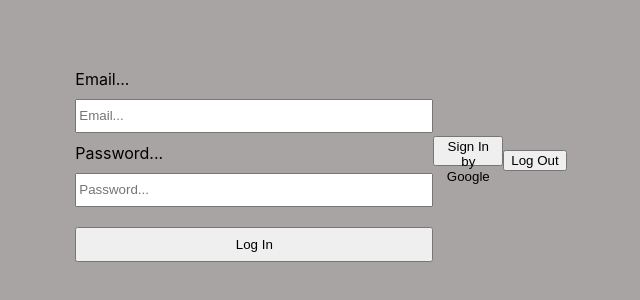
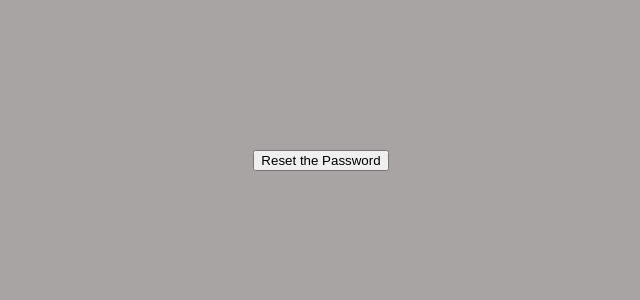
Before and after one commit to MikeZeg/Scratch-App, a React (Create React App) app: page /createAccount in a window 1280 px wide. Shown: the part 248-548 px from the top of the page, without its empty margins (327-967 px from the left). Built offline with nearby package versions, Linux system fonts and the light colour scheme.

Commit message:
change log in options, split component

```diff
--- a/src/App.js
+++ b/src/App.js
@@ -2,7 +2,7 @@ import React from 'react';
 import { useEffect, useState } from "react"
 import './styles/App.css';
 import LandingPage from "./components/landingPage.js";
-import { LogIn } from './components/login.js';
+import { LogIn } from './components/login/login.js';
 
 const App = () => {
   return (
--- a/src/components/login.js
+++ /dev/null
@@ -1,169 +0,0 @@
-import React, { useState } from "react";
-import ReactDom from "react-dom";
-// import { Auth } from "../config/auth.js"
-import { auth, googleProvider } from "../config/firebase.js";
-import { createUserWithEmailAndPassword, signInWithPopup, signOut } from 'firebase/auth'
-import "../styles/loginStyle.css";
-
-
-export const SignIn = () => {
-
-    const [email, setEmail] = useState("");
-    const [password, setPassword] = useState("");
-
-// check user
-    // console.log(auth?.currentUser?.email)
-
-    const signIn = async () => {
-
-    }
-
-    return (
-        <div className="signin">
-            <label>Email...</label>
-            <input
-                placeholder="Email..."
-                onChange={(e)=> setEmail(e.target.value)}
-            />
-
-            <label type="string">Password...</label>
-            <input
-                type="password"
-                placeholder="Password..."
-                onChange={(e)=> setPassword(e.target.value)}
-            />
-
-            <button className="signin__btn" onClick={signIn}>Log In</button>
-        </div>
-    )
-}
-// Re-set password
-export const ResetLogIn = () => {
-
-
-// check user
-    // console.log(auth?.currentUser?.email)
-
-    return (
-        <div>
-            <h1>Password Reset</h1>
-        </div>
-    )
-}
-
-
-// Create Account Email + password
-export const CreateAccount = () => {
-
-    const [email, setEmail] = useState("");
-    const [password, setPassword] = useState("");
-
-// check user
-    // console.log(auth?.currentUser?.email)
-
-    const register = async () => {
-        try {
-            await createUserWithEmailAndPassword(auth, email, password)
-        }catch (err){
-            console.error(err)
-        }
-    }
-
-    return (
-        <div>
-            <h1>Create Account</h1>
-        <div>
-            <div className="email">
-                <label>Email</label>
-                <input
-                    placeholder="Email..."
-                />
-                <label>Repete Email</label>
-                <input
-                    placeholder="Email..."
-                />
-            </div>
-            <div className="password">
-            <label>Password</label>
-                <input
-                    placeholder="Password"
-                    type="password"
-                />
-                <label>Repete Password</label>
-                <input
-                    placeholder="Password"
-                    type="password"
-                />
-            </div>
-
-            <button className="btn" onClick={register}>Register</button>
-
-
-        </div>
-
-        </div>
-    );
-}
-
-// Login by Google
-export const SignInByGoogle = () => {
-
-// check user
-    // console.log(auth?.currentUser?.email)
-
-
-    const signInByGoogle = async () => {
-        try {
-            await signInWithPopup(auth, googleProvider )
-        }catch(err){
-            console.error(err)
-        }
-    }
-
-    return (
-        <div>
-
-            <button className="btn" onClick={signInByGoogle}>Sign In by Google</button>
-        </div>
-
-    )
-}
-
-export const LogOut = () => {
-
-// check user
-    // console.log(auth?.currentUser?.email)
-
-    const signOut = async () => {
-
-        try {
-            await signOut(auth);
-        }catch(err) {
-            console.error(err)
-        }
-    }
-
-
-    return(
-        <div>
-            <button>Log Out</button>
-        </div>
-    )
-}
-
-export const LogIn = () => {
-
-// if ready sign in go to Main page
-// if not use SignIn
-// if not CreateAccount or remainder/ reset password
-
-
-    return (
-        <div className="login">
-           <SignIn/>
-           <SignInByGoogle/>
-           <LogOut/>
-
-        </div>
-    )
-}
--- /dev/null
+++ b/src/components/login/CreateAccount.js
@@ -0,0 +1,54 @@
+import React from "react";
+import ReactDOM from "react-dom";
+import { useState } from "react";
+import { createUserWithEmailAndPassword } from "firebase/auth";
+import { auth } from "../../config/firebase";
+
+
+export const CreateAccount = () => {
+
+    const [email, setEmail] = useState("");
+    const [password, setPassword] = useState("");
+
+// check user
+    // console.log(auth?.currentUser?.email)
+
+    const register = async () => {
+        try {
+            await createUserWithEmailAndPassword(auth, email, password)
+        }catch (err){
+            console.error(err)
+        }
+    }
+
+    return (
+        <div>
+            <h1>Create Account</h1>
+            <div>
+                <div className="email">
+                    <label>Email</label>
+                    <input
+                        placeholder="Email..."
+                    />
+                    <label>Repete Email</label>
+                    <input
+                        placeholder="Email..."
+                    />
+                </div>
+                <div className="password">
+                <label>Password</label>
+                    <input
+                        placeholder="Password"
+                        type="password"
+                    />
+                    <label>Repete Password</label>
+                    <input
+                        placeholder="Password"
+                        type="password"
+                    />
+                </div>
+                <button className="btn" onClick={register}>Register</button>
+            </div>
+        </div>
+    );
+}
--- /dev/null
+++ b/src/components/login/LogOut.js
@@ -0,0 +1,27 @@
+import React, { useState } from "react";
+import ReactDom from "react-dom";
+import { auth } from "../../config/firebase.js";
+import { signOut } from 'firebase/auth'
+import "../../styles/loginStyle.css";
+
+
+
+
+export const LogOut = () => {
+    // check user
+        // console.log(auth?.currentUser?.email)
+        const signOut = async () => {
+
+            try {
+                await signOut(auth);
+            }catch(err) {
+                console.error(err)
+            }
+        }
+
+        return(
+            <div>
+                <button onClick={signOut}>Log Out</button>
+            </div>
+        )
+    }
--- /dev/null
+++ b/src/components/login/ResetLogIn.js
@@ -0,0 +1,16 @@
+import React from "react";
+import ReactDOM from "react-dom";
+import { useState } from "react";
+
+export const ResetLogIn = () => {
+
+
+    // check user
+        // console.log(auth?.currentUser?.email)
+
+        return (
+            <div>
+                <button>Reset the Password</button>
+            </div>
+        )
+    }
--- /dev/null
+++ b/src/components/login/SignIn.js
@@ -0,0 +1,36 @@
+import React from "react";
+import ReactDOM from "react-dom";
+import { useState } from "react";
+
+
+export const SignIn = () => {
+
+    const [email, setEmail] = useState("");
+    const [password, setPassword] = useState("");
+
+// check user
+    // console.log(auth?.currentUser?.email)
+
+    const signIn = async () => {
+
+    }
+
+    return (
+        <div className="signin">
+            <label>Email...</label>
+            <input
+                placeholder="Email..."
+                onChange={(e)=> setEmail(e.target.value)}
+            />
+
+            <label type="string">Password...</label>
+            <input
+                type="password"
+                placeholder="Password..."
+                onChange={(e)=> setPassword(e.target.value)}
+            />
+
+            <button className="signin__btn" onClick={signIn}>Log In</button>
+        </div>
+    )
+}
--- /dev/null
+++ b/src/components/login/SignInByGoogle.js
@@ -0,0 +1,26 @@
+import React, { useState } from "react";
+import ReactDom from "react-dom";
+// import { Auth } from "../config/auth.js"
+import { auth, googleProvider } from "../../config/firebase.js";
+import "../../styles/loginStyle.css";
+import { signInWithPopup} from 'firebase/auth'
+
+export const SignInByGoogle = () => {
+    // check user
+        // console.log(auth?.currentUser?.email)
+        const signInByGoogle = async () => {
+            try {
+                await signInWithPopup(auth, googleProvider )
+            }catch(err){
+                console.error(err)
+            }
+        }
+
+        return (
+            <div>
+
+                <button className="btn" onClick={signInByGoogle}>Sign In by Google</button>
+            </div>
+
+        )
+    }
--- /dev/null
+++ b/src/components/login/login.js
@@ -0,0 +1,29 @@
+import React, { useState } from "react";
+import ReactDom from "react-dom";
+// import { Auth } from "../config/auth.js"
+import { auth, googleProvider } from "../../config/firebase.js";
+import { createUserWithEmailAndPassword, signInWithPopup, signOut } from 'firebase/auth'
+import "../../styles/loginStyle.css";
+import { SignInByGoogle } from "./SignInByGoogle.js";
+import { SignIn } from  "./SignIn.js";
+import { ResetLogIn } from "./ResetLogIn.js";
+import { CreateAccount } from "./CreateAccount.js";
+import { LogOut } from "./LogOut.js";
+
+export const LogIn = () => {
+
+// if ready sign in go to Main page
+// if not use SignIn
+// if not CreateAccount or remainder/ reset password
+
+
+    return (
+        <div className="login">
+           {/* <SignIn/> */}
+           {/* <CreateAccount/> */}
+           <button>Reset the Password</button>
+           {/* <SignInByGoogle/> */}
+           {/* <LogOut/> */}
+        </div>
+    )
+}
```
Also changed, not shown: src/config/auth.js (deleted, +0 -20 lines).
